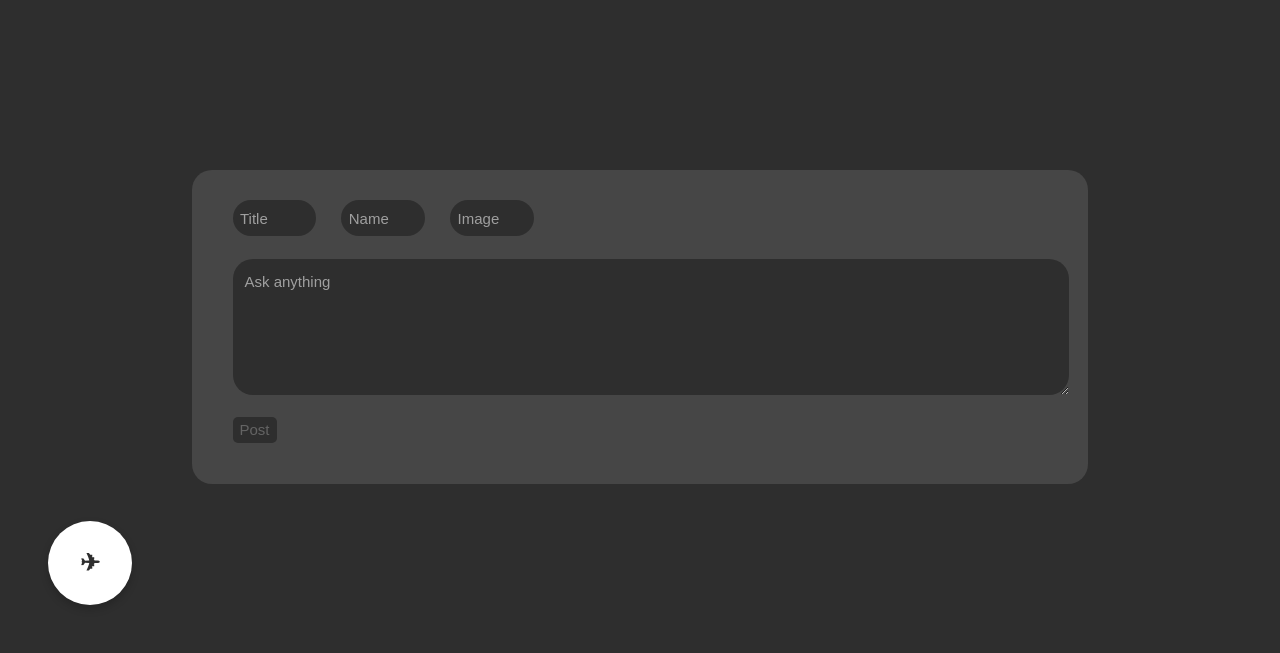
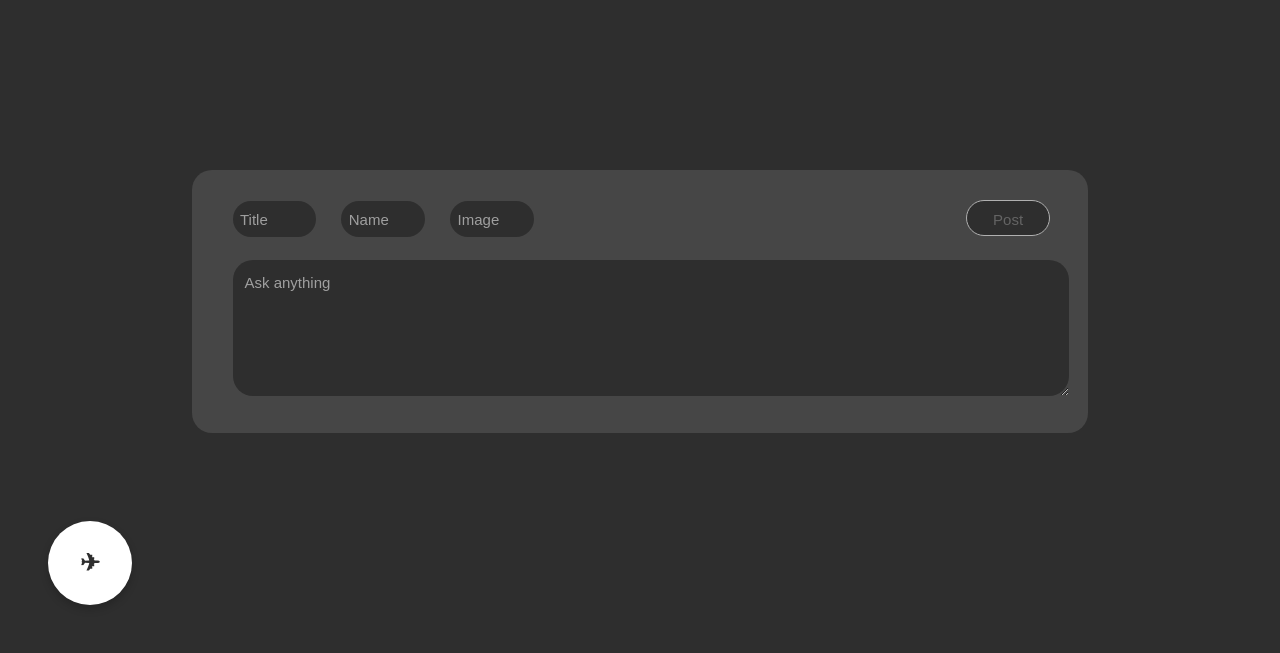
Before and after one commit to MooseZ690/messageboard, a Flask app: page /newpost in a window 1280 px wide. Shown: the part 147-800 px from the top of the page. Run offline with Flask 3, Linux system fonts and the light colour scheme; some web fonts are replaced.

Commit message:
reintroduced ip function, changed post button

```diff
--- a/app.py
+++ b/app.py
@@ -54,10 +54,10 @@ def newpost():
             current_time = str(datetime.now().strftime("%H:%M:%S %d/%m/%Y")) #sets the date and time as a string
 
             user_ip = None
-            #user_ip = request.headers.get('X-Forwarded-For', request.remote_addr) #gets user's ip address - not in use atm
-            #user_ip = user_ip.split(',')[0].strip()
+            user_ip = request.headers.get('X-Forwarded-For', request.remote_addr) #gets user's ip address
+            user_ip = user_ip.split(',')[0].strip()
 
-            time_ip = f"{current_time} UTC (IP: {user_ip})" #appends ip address onto the time string to save space in the database
+            time_ip = f"{current_time}, IP: {user_ip}" #appends ip address onto the time string to save space in the database
             db.execute(
                 "INSERT INTO Messages (title, content, user, imageurl, time) VALUES (?, ?, ?, ?, ?)",
                 (title, content, user, imageurl, time_ip)
--- a/static/style.css
+++ b/static/style.css
@@ -22,7 +22,7 @@ body{
 
 .message-box{
     display: grid;
-    grid-template-columns: 1fr 1fr;
+    grid-template-columns: 3fr 1fr;
     background-color: rgb(70, 70, 70);
     width: 100%;
     padding: 2em;
@@ -61,7 +61,7 @@ body{
 }
 
 .image-box img{
-    width: 60%
+    width: 100%
 }
 
 .center-text-container h1{
@@ -165,16 +165,26 @@ body,h1,h2,h3,h4,h5,h6 {
     z-index: 1000;
 }
 
-.post-button{
+.post-button-right{
+    width: 10%;
+    height: 2.4em;
+    padding: 0.5em;
+    margin-left: 50%;
+    margin-right: 0em;
+    border-radius: 20px;
     background-color: rgb(46, 46, 46);
-    border: 0.1em solid rgba(255, 255, 255, 0);
-    border-radius: 5px;
-    margin-left: 0.7em;
-    margin-bottom: 0.7em;
+    margin-bottom: 1.5em;
+    border: 0.1em solid rgba(176, 176, 176);
     color: rgb(100, 100, 100);
-    margin-top: 1em;
 }
 
-.post-button:hover{
-    color: rgb(176, 176, 176)
+.post-button-right:hover{
+    color: rgb(46, 46, 46);
+    background-color: white;
 }
+
+.post-button-container{
+    text-align: right;
+    height: 2.4em;
+    padding: None;
+}
--- a/templates/newpost.html
+++ b/templates/newpost.html
@@ -12,12 +12,13 @@
 
                 <input type="text" id="imageurl" name="imageurl" class="top-input-box"
                         placeholder="Image">
+
+                <button type="submit" class="post-button-right">Post</button>
             </div>
 
             <textarea id="content" name="content" rows="5" class="input-box"
                     placeholder="Ask anything" required></textarea>
 
-            <button type="submit" class="post-button">Post</button>
         </form>
     </div>
     <a href="/newpost" class="floaty-button">✈</a>
```
Also changed, not shown: database.db.
